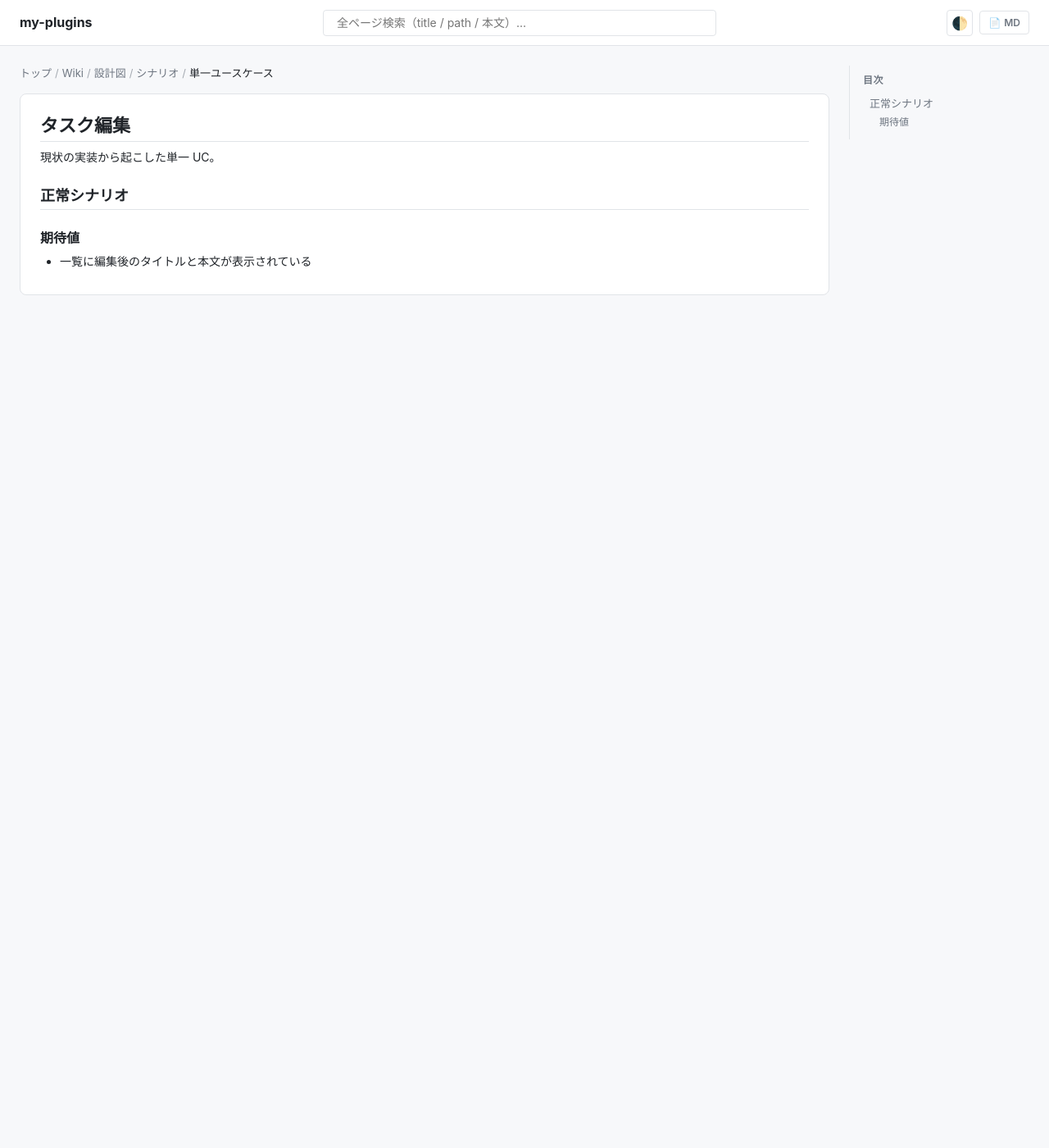
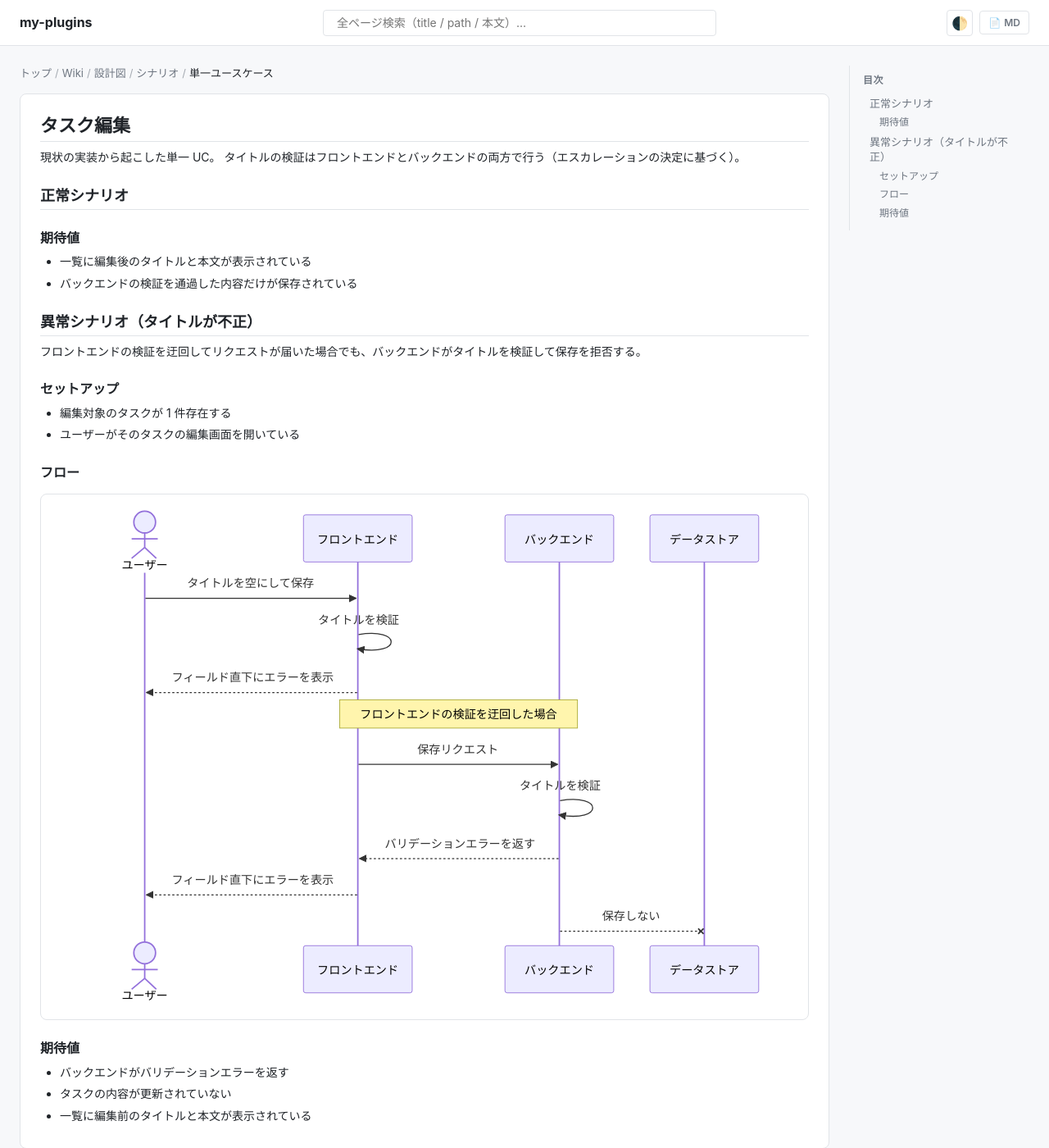
Before and after one commit to shuhei1101/ai-monitor-e2e, a Jekyll site: the page built from docs/wiki/設計図/シナリオ/単一ユースケース/タスク編集.md, in a window 1280 px wide and 1400 px high. Shown: the whole window at 82% size. Built offline with Jekyll 4.4.1, drawn with Linux system fonts in a browser that asks for light colours; our own code applies the rules of GitHub Pages for plain Markdown files.

Commit message:
docs: タスク編集単一シナリオにバックエンド検証の異常シナリオを追加

````diff
--- a/docs/wiki/設計図/シナリオ/単一ユースケース/タスク編集.md
+++ b/docs/wiki/設計図/シナリオ/単一ユースケース/タスク編集.md
@@ -1,9 +1,46 @@
 # タスク編集
 
 現状の実装から起こした単一 UC。
+タイトルの検証はフロントエンドとバックエンドの両方で行う（エスカレーションの決定に基づく）。
 
 ## 正常シナリオ
 
 ### 期待値
 
 - 一覧に編集後のタイトルと本文が表示されている
+- バックエンドの検証を通過した内容だけが保存されている
+
+## 異常シナリオ（タイトルが不正）
+
+フロントエンドの検証を迂回してリクエストが届いた場合でも、バックエンドがタイトルを検証して保存を拒否する。
+
+### セットアップ
+
+- 編集対象のタスクが 1 件存在する
+- ユーザーがそのタスクの編集画面を開いている
+
+### フロー
+
+```mermaid
+sequenceDiagram
+  actor User as ユーザー
+  participant FE as フロントエンド
+  participant BE as バックエンド
+  participant DB as データストア
+
+  User->>FE: タイトルを空にして保存
+  FE->>FE: タイトルを検証
+  FE-->>User: フィールド直下にエラーを表示
+  Note over FE,BE: フロントエンドの検証を迂回した場合
+  FE->>BE: 保存リクエスト
+  BE->>BE: タイトルを検証
+  BE-->>FE: バリデーションエラーを返す
+  FE-->>User: フィールド直下にエラーを表示
+  BE--xDB: 保存しない
+```
+
+### 期待値
+
+- バックエンドがバリデーションエラーを返す
+- タスクの内容が更新されていない
+- 一覧に編集前のタイトルと本文が表示されている
````
Also changed, not shown: docs/wiki/設計図/シナリオ/README.md (+1 -0 lines).
